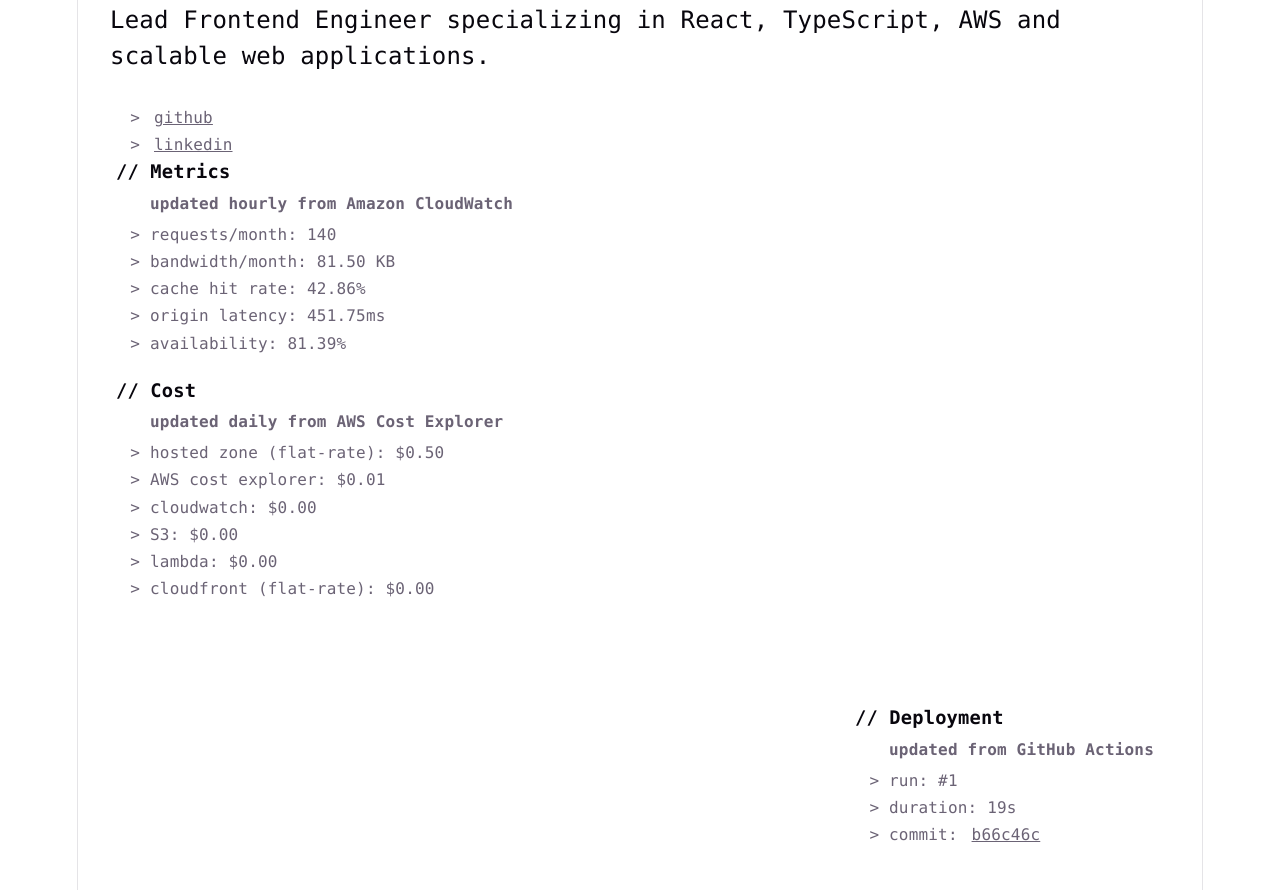
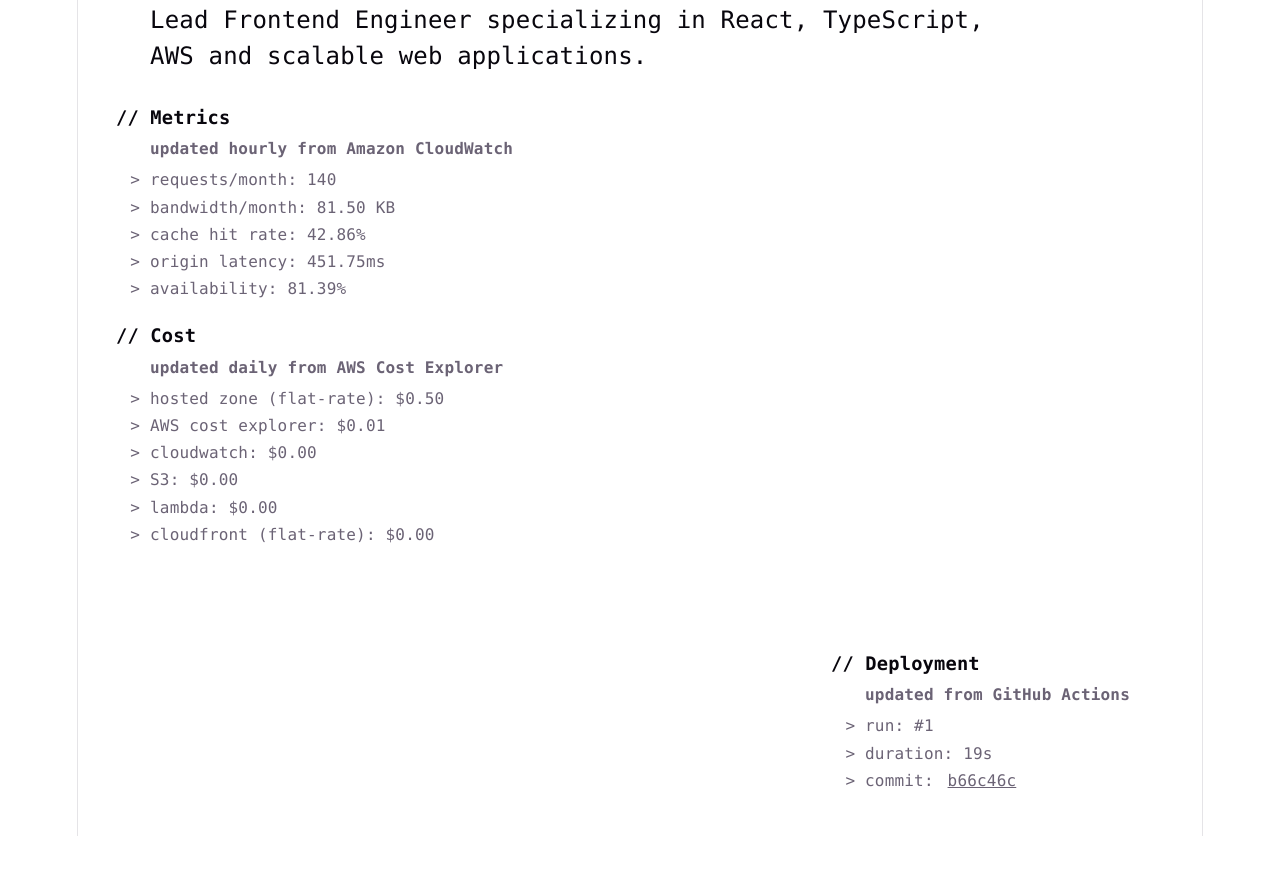
Before and after one commit to Kornil/francesco-agnoletto, a website built with Vite: page index.html in a window 1280 px wide. Shown: the part 70-960 px from the top of the page. After the commit the page ends 906 px from the top, so only its background shows below. Built offline with nearby package versions, Linux system fonts and the light colour scheme.

Commit message:
Fix header css

```diff
--- a/src/styles/style.css
+++ b/src/styles/style.css
@@ -160,12 +160,20 @@ main {
   grid-template-columns: 1fr;
   grid-template-rows: 0.5fr 1fr 1.5fr 0.5fr;
 
-  header-component {
+  header {
     grid-area: header;
     grid-column: 1 / -1;
 
     display: flex;
     justify-content: flex-end;
+
+    >div {
+      display: flex;
+      justify-content: space-between;
+      width: 100%;
+
+      margin: 0 40px;
+    }
   }
 
   metrics-stats {
@@ -182,7 +190,7 @@ main {
   }
 }
 
-header-component {
+/*
 header {
   display: flex;
   justify-content: space-between;
@@ -190,12 +198,11 @@ header-component {
 
   margin-left: 40px;
   margin-right: 1rem;
-  }
-}
+} */
 
 deploy-stats {
   display: flex;
   flex-direction: row-reverse;
 
-  margin-right: 16px;
+  margin-right: 40px;
 }
```
Lines whose indentation alone changed are shown as unchanged.
